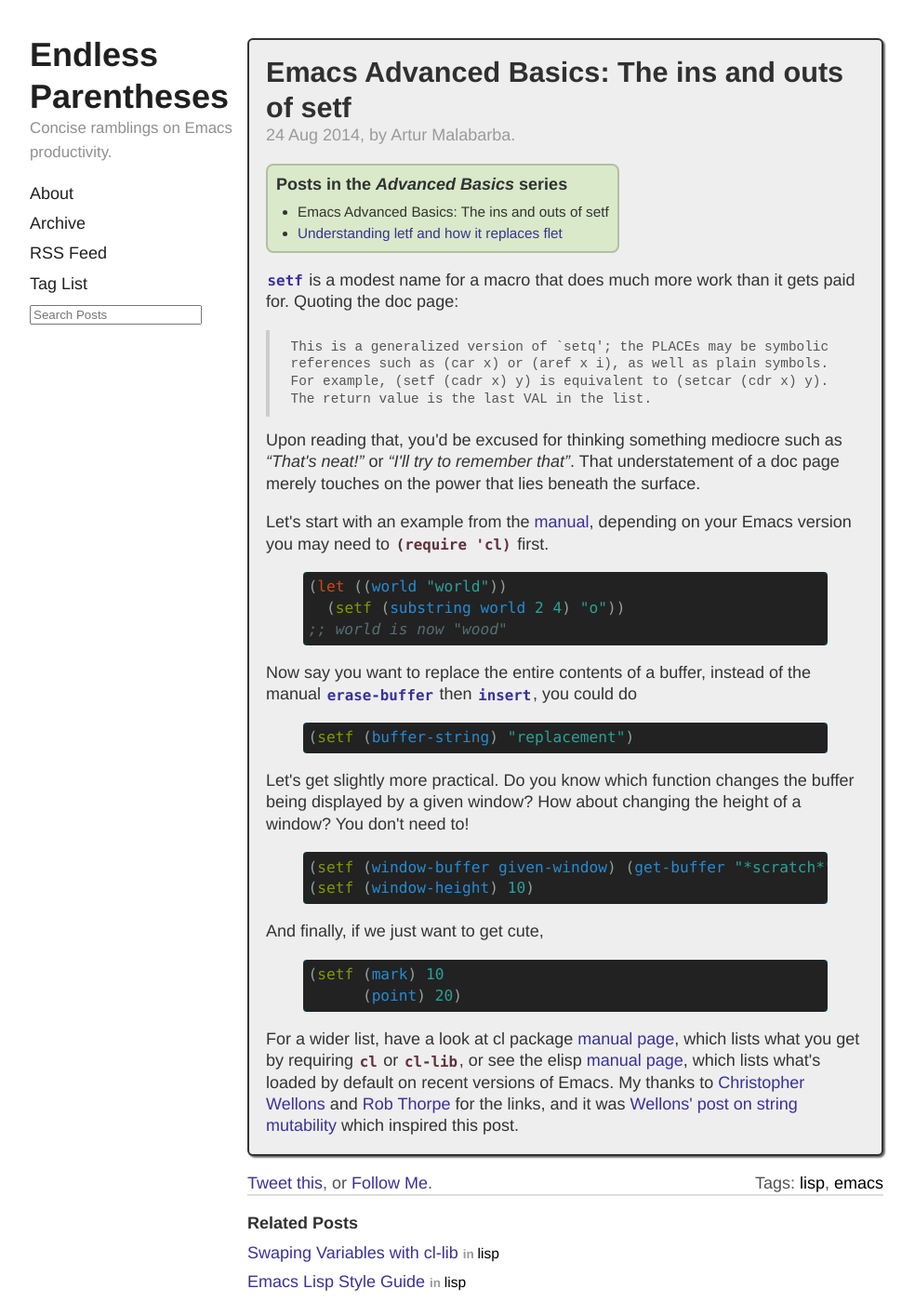
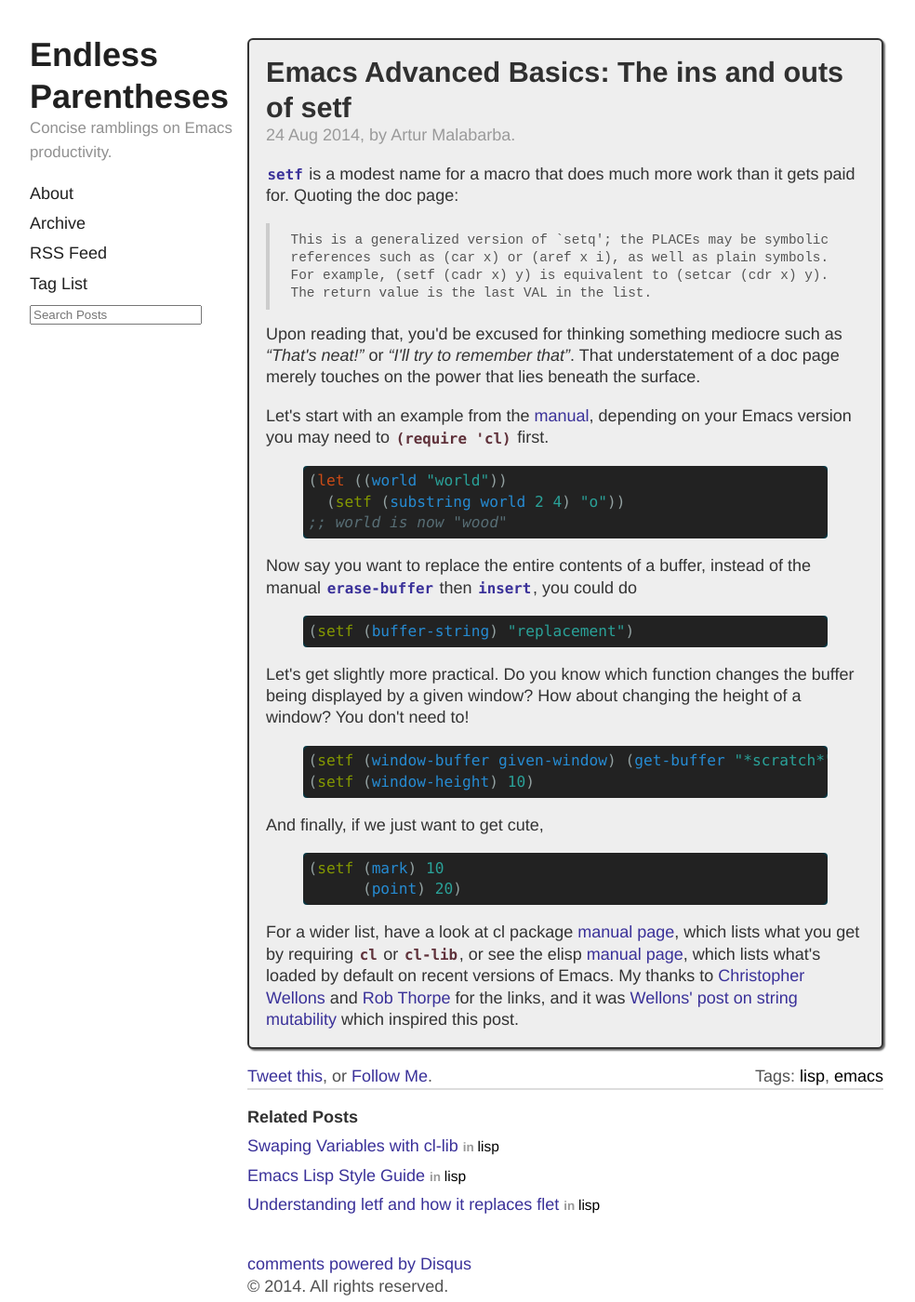
Before and after one commit to Malabarba/EndlessParentheses, a Jekyll site: the page built from _posts/2014-08-24-emacs-advanced-basics-the-ins-and-outs-of-setf.html, in a window 1280 px wide and 1400 px high. Shown: the whole window at 93% size, without its empty margins (158-1142 px from the left). Built offline with Jekyll 4.4.1, drawn with Linux system fonts in a browser that asks for light colours; Markdown is read by kramdown in place of the engine named in the settings; comment, search, counter and statistics services are not loaded; some of the changed text lies outside the part shown.

Commit message:
UPDATE: Understanding letf and how it replaces flet

```diff
--- a/_posts/2014-08-31-understanding-letf-and-how-it-replaces-flet.html
+++ b/_posts/2014-08-31-understanding-letf-and-how-it-replaces-flet.html
@@ -3,7 +3,7 @@
 date: 2014-08-31
 layout: post
 tags: lisp
-series: "Advanced Basics"
+series: "Common-Lisp in Emacs"
 ---
 <p>
 Once you've come to terms with <a href="/emacs-advanced-basics-the-ins-and-outs-of-setf.html">power of <code>setf</code></a>, it is time to meet its
```
